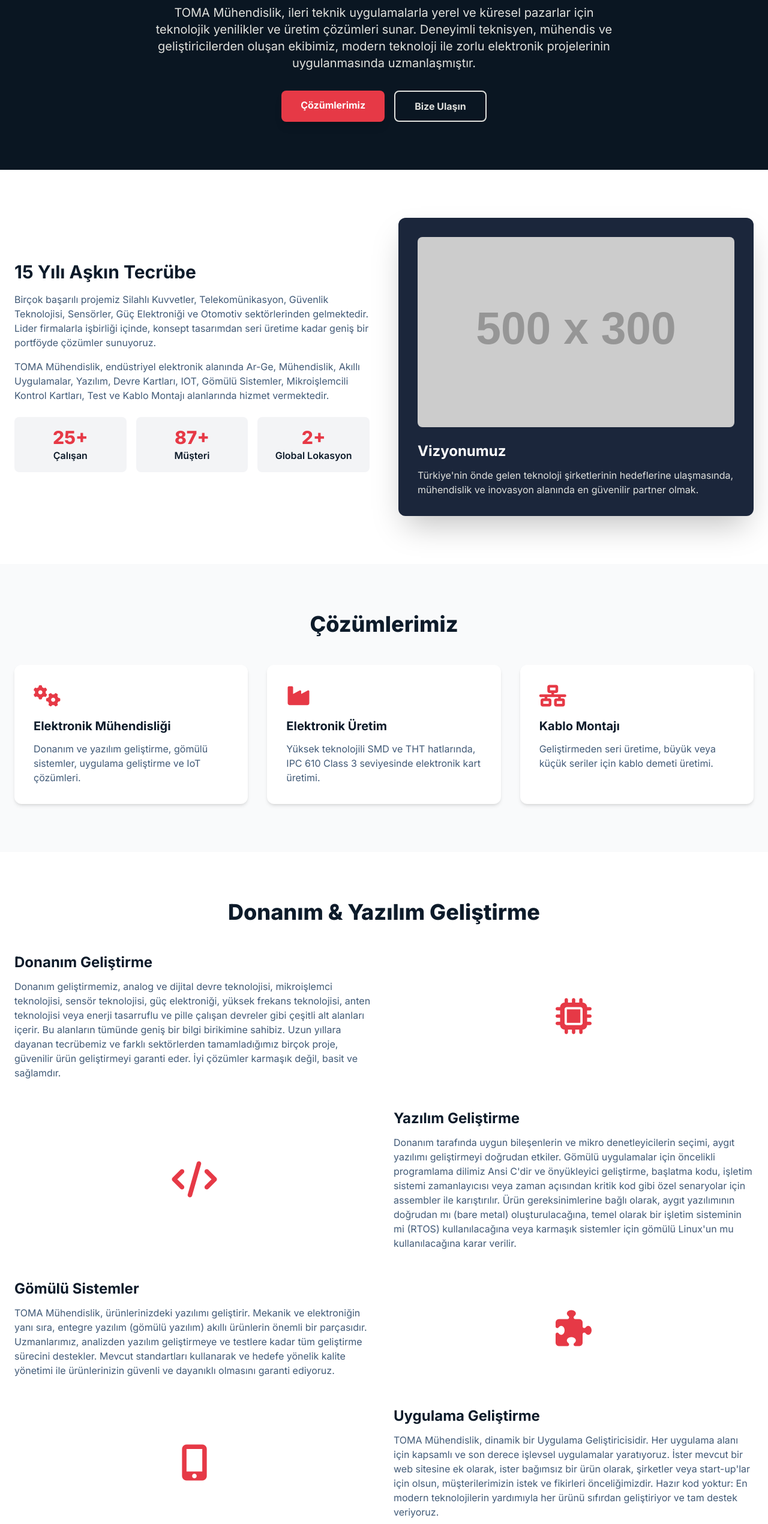
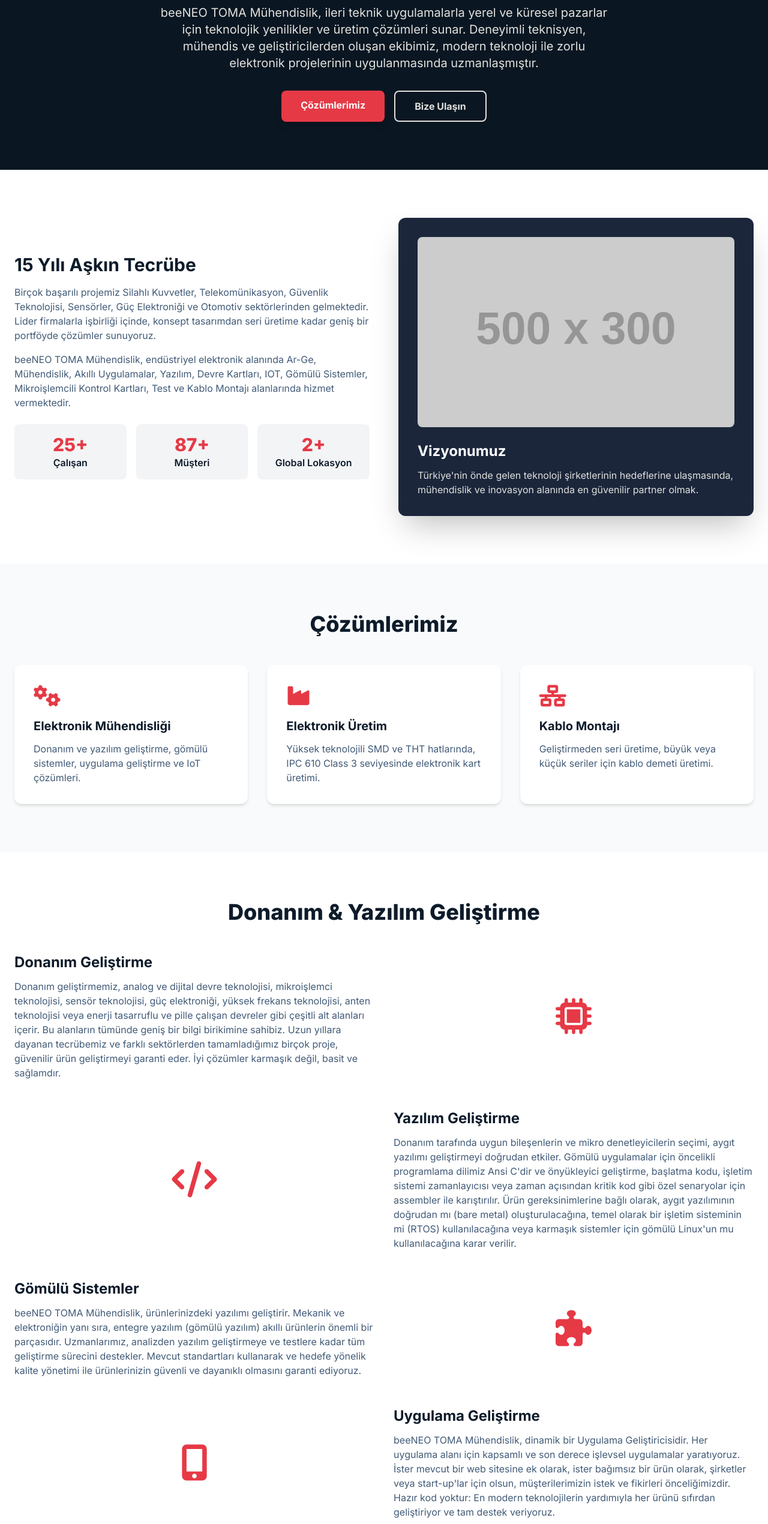
Before and after one commit to beeneotr/beeNEO-Toma_Aug_2025_Website, a plain HTML site: page index.html in a window 1280 px wide. Shown: the part 257-2797 px from the top of the page at 60% size. Drawn offline with nearby package versions, Linux system fonts and the light colour scheme; placeholder pictures from the web are drawn by us.

Commit message:
beeneo added to toma

```diff
--- a/index.html
+++ b/index.html
@@ -118,7 +118,7 @@
                    Müşterilerimizin Başarısı İçin <span class="text-primary-red">Yenilikçi Çözümler</span>
                 </h1>
                 <p class="text-lg md:text-xl text-off-white max-w-3xl mx-auto mb-8 reveal" style="transition-delay: 0.2s;">
-                    TOMA Mühendislik, ileri teknik uygulamalarla yerel ve küresel pazarlar için teknolojik yenilikler ve üretim çözümleri sunar. Deneyimli teknisyen, mühendis ve geliştiricilerden oluşan ekibimiz, modern teknoloji ile zorlu elektronik projelerinin uygulanmasında uzmanlaşmıştır.
+                    beeNEO TOMA Mühendislik, ileri teknik uygulamalarla yerel ve küresel pazarlar için teknolojik yenilikler ve üretim çözümleri sunar. Deneyimli teknisyen, mühendis ve geliştiricilerden oluşan ekibimiz, modern teknoloji ile zorlu elektronik projelerinin uygulanmasında uzmanlaşmıştır.
                 </p>
                 <div class="flex justify-center gap-4 reveal" style="transition-delay: 0.4s;">
                     <a href="#solutions" class="bg-primary-red text-white font-bold py-3 px-8 rounded-lg shadow-lg hover:bg-primary-red-dark transition duration-300 transform hover:-translate-y-1">
@@ -141,7 +141,7 @@
                            Birçok başarılı projemiz Silahlı Kuvvetler, Telekomünikasyon, Güvenlik Teknolojisi, Sensörler, Güç Elektroniği ve Otomotiv sektörlerinden gelmektedir. Lider firmalarla işbirliği içinde, konsept tasarımdan seri üretime kadar geniş bir portföyde çözümler sunuyoruz.
                         </p>
                         <p class="mb-6 text-blue-mid">
-                           TOMA Mühendislik, endüstriyel elektronik alanında Ar-Ge, Mühendislik, Akıllı Uygulamalar, Yazılım, Devre Kartları, IOT, Gömülü Sistemler, Mikroişlemcili Kontrol Kartları, Test ve Kablo Montajı alanlarında hizmet vermektedir.
+                           beeNEO TOMA Mühendislik, endüstriyel elektronik alanında Ar-Ge, Mühendislik, Akıllı Uygulamalar, Yazılım, Devre Kartları, IOT, Gömülü Sistemler, Mikroişlemcili Kontrol Kartları, Test ve Kablo Montajı alanlarında hizmet vermektedir.
                         </p>
                         <div class="grid grid-cols-3 gap-4 text-center">
                             <div class="bg-gray-100 p-4 rounded-lg">
@@ -221,14 +221,14 @@
                      <div class="grid md:grid-cols-2 gap-8 items-center reveal">
                         <div>
                             <h3 class="text-2xl font-bold text-navy mb-3">Gömülü Sistemler</h3>
-                            <p class="text-blue-mid">TOMA Mühendislik, ürünlerinizdeki yazılımı geliştirir. Mekanik ve elektroniğin yanı sıra, entegre yazılım (gömülü yazılım) akıllı ürünlerin önemli bir parçasıdır. Uzmanlarımız, analizden yazılım geliştirmeye ve testlere kadar tüm geliştirme sürecini destekler. Mevcut standartları kullanarak ve hedefe yönelik kalite yönetimi ile ürünlerinizin güvenli ve dayanıklı olmasını garanti ediyoruz.</p>
+                            <p class="text-blue-mid">beeNEO TOMA Mühendislik, ürünlerinizdeki yazılımı geliştirir. Mekanik ve elektroniğin yanı sıra, entegre yazılım (gömülü yazılım) akıllı ürünlerin önemli bir parçasıdır. Uzmanlarımız, analizden yazılım geliştirmeye ve testlere kadar tüm geliştirme sürecini destekler. Mevcut standartları kullanarak ve hedefe yönelik kalite yönetimi ile ürünlerinizin güvenli ve dayanıklı olmasını garanti ediyoruz.</p>
                         </div>
                         <div class="text-center text-6xl text-primary-red"><i class="fas fa-puzzle-piece"></i></div>
                     </div>
                     <div class="grid md:grid-cols-2 gap-8 items-center reveal">
                         <div class="md:order-2">
                              <h3 class="text-2xl font-bold text-navy mb-3">Uygulama Geliştirme</h3>
-                             <p class="text-blue-mid">TOMA Mühendislik, dinamik bir Uygulama Geliştiricisidir. Her uygulama alanı için kapsamlı ve son derece işlevsel uygulamalar yaratıyoruz. İster mevcut bir web sitesine ek olarak, ister bağımsız bir ürün olarak, şirketler veya start-up'lar için olsun, müşterilerimizin istek ve fikirleri önceliğimizdir. Hazır kod yoktur: En modern teknolojilerin yardımıyla her ürünü sıfırdan geliştiriyor ve tam destek veriyoruz.</p>
+                             <p class="text-blue-mid">beeNEO TOMA Mühendislik, dinamik bir Uygulama Geliştiricisidir. Her uygulama alanı için kapsamlı ve son derece işlevsel uygulamalar yaratıyoruz. İster mevcut bir web sitesine ek olarak, ister bağımsız bir ürün olarak, şirketler veya start-up'lar için olsun, müşterilerimizin istek ve fikirleri önceliğimizdir. Hazır kod yoktur: En modern teknolojilerin yardımıyla her ürünü sıfırdan geliştiriyor ve tam destek veriyoruz.</p>
                         </div>
                         <div class="text-center text-6xl text-primary-red md:order-1"><i class="fas fa-mobile-alt"></i></div>
                     </div>
```
